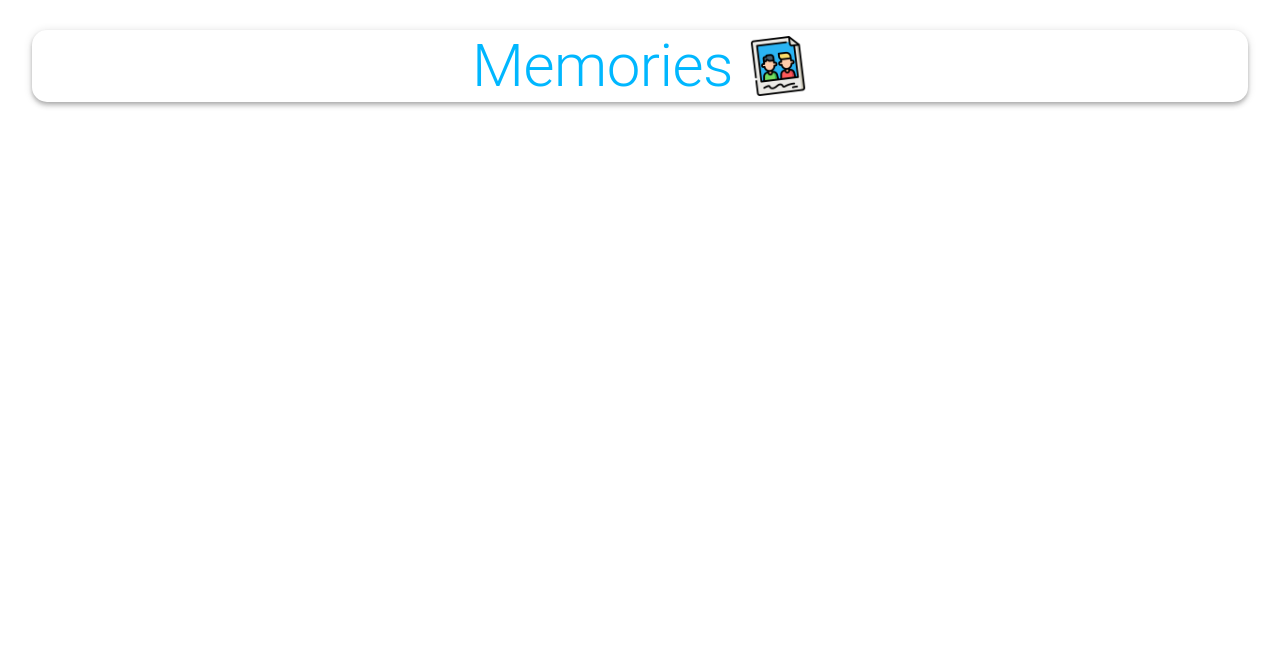
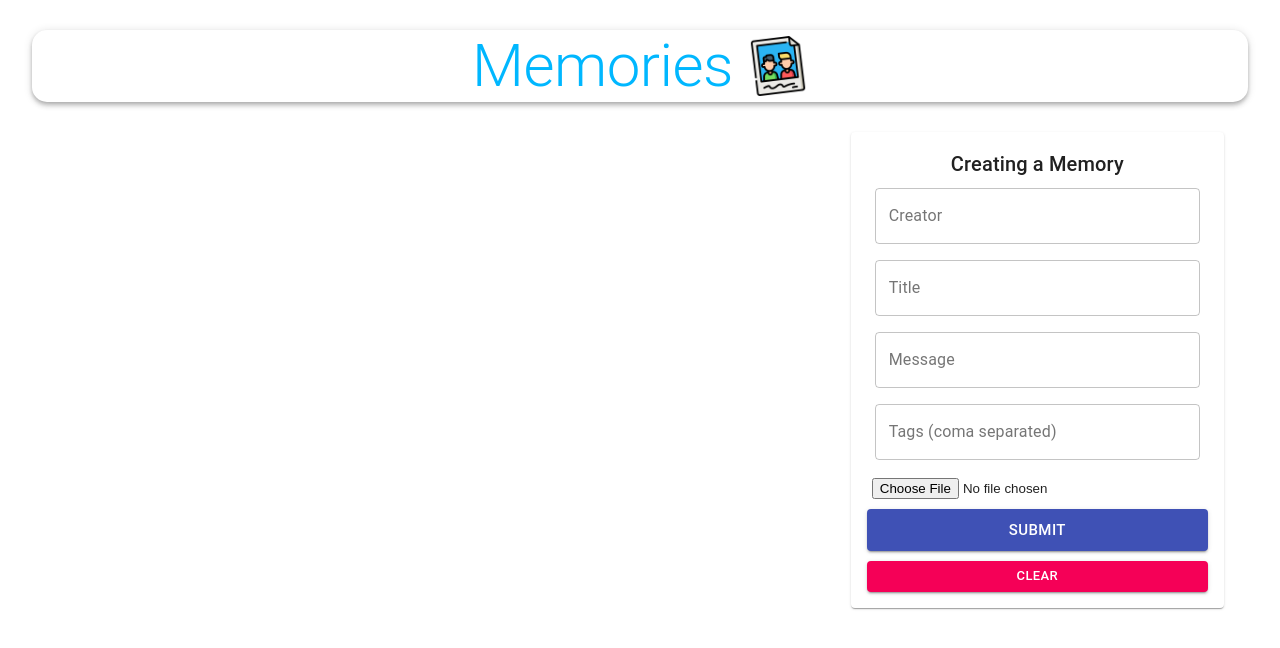
Before and after one commit to javierc22/memories_project_client, a React (Create React App) app: page / in a window 1280 px wide. Shown: the top 648 px of the page. Built offline with nearby package versions, Linux system fonts and the light colour scheme; no server answers.

Commit message:
Form structure

```diff
--- a/src/components/Form/Form.js
+++ b/src/components/Form/Form.js
@@ -1,12 +1,95 @@
-import React from 'react'
+import React, { useState } from 'react'
 import useStyles from './styles'
+import { TextField, Button, Typography, Paper } from '@material-ui/core'
+import FileBase from 'react-file-base64'
+
+
 const Form = () => {
   const classes = useStyles()
+  const [postData, setPostData] = useState({
+    creator: '',
+    title: '',
+    message: '',
+    tags: '',
+    selectedFile: ''
+  })
+
+  const handleSubmit = async(e) => {
+    e.preventDefault()
+  }
+
+  const clear = () => {
+
+  }
 
   return (
-    <div>
+    <Paper className={classes.paper}>
+      <form autoComplete="off" noValidate className={`${classes.root} ${classes.form}`} onSubmit={handleSubmit}>
+        <Typography variant="h6">
+          Creating a Memory
+        </Typography>
+        <TextField
+          name="creator"
+          variant="outlined"
+          label="Creator"
+          fullWidth
+          value={postData.creator}
+          onChange={(e) => { setPostData({ ...postData, creator: e.target.value })}}
+        />
 
-    </div>
+        <TextField
+          name="title"
+          variant="outlined"
+          label="Title"
+          fullWidth
+          value={postData.title}
+          onChange={(e) => { setPostData({ ...postData, title: e.target.value })}}
+        />
+
+        <TextField
+          name="message"
+          variant="outlined"
+          label="Message"
+          fullWidth
+          value={postData.message}
+          onChange={(e) => { setPostData({ ...postData, message: e.target.value })}}
+        />
+
+        <TextField
+          name="tags"
+          variant="outlined"
+          label="Tags (coma separated)"
+          fullWidth
+          value={postData.tags}
+          onChange={(e) => { setPostData({ ...postData, tags: e.target.value.split(',') })}}
+        />
+
+        <div className={classes.fileInput}>
+          <FileBase
+            type="file"
+            multiple={false}
+            onDone={({ base64 }) => setPostData({ ...postData, selectedFile: base64 })}
+          />
+        </div>
+
+        <Button
+          className={classes.buttonSubmit}
+          variant="contained"
+          color="primary"
+          size="large"
+          type="submit"
+          fullWidth
+        >Submit</Button>
+
+        <Button
+          variant="contained"
+          color="secondary"
+          size="small"
+          onClick={clear}
+          fullWidth
+        >Clear</Button>
+      </form>
+    </Paper>
   )
 }
 
```
